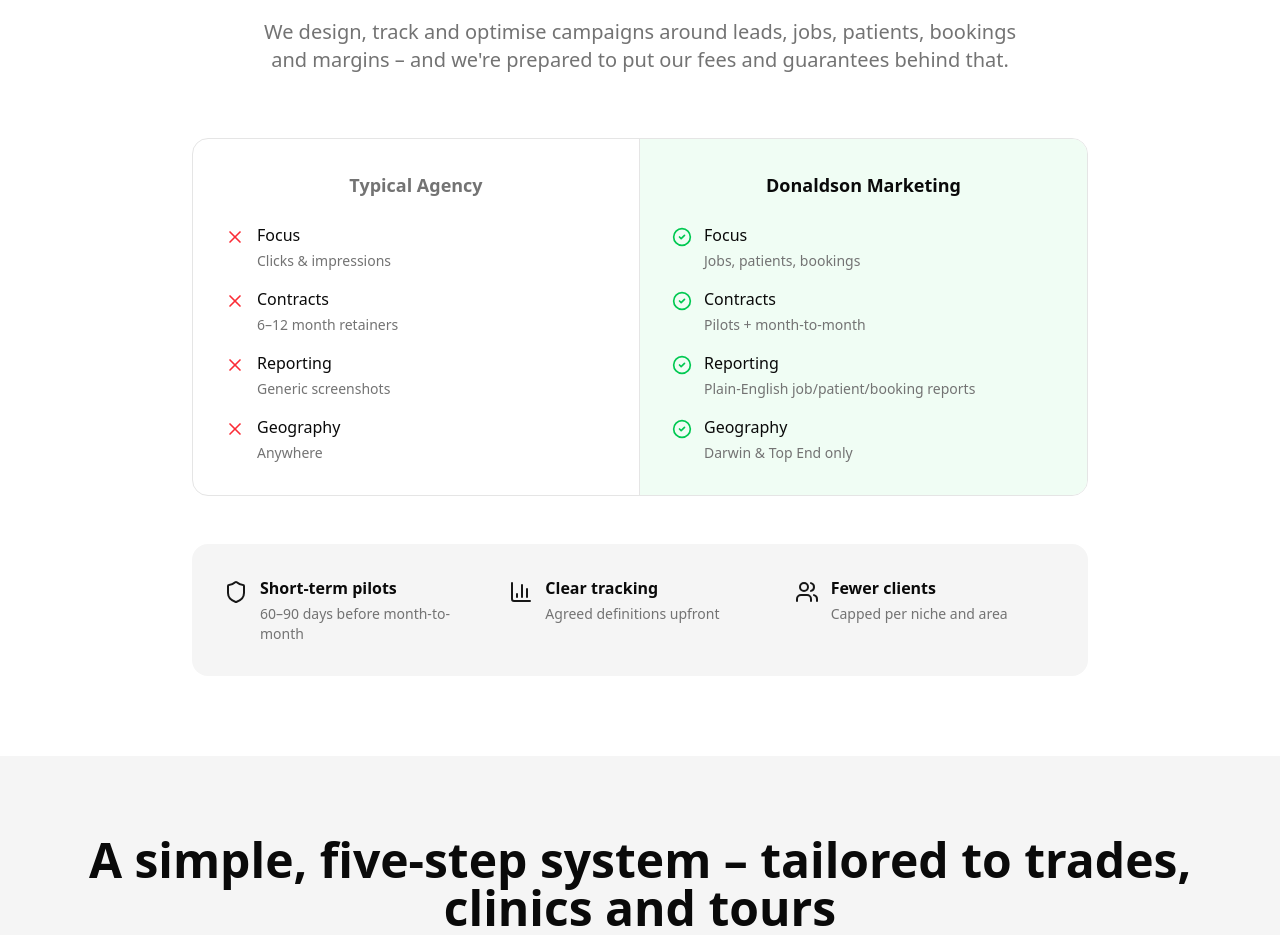
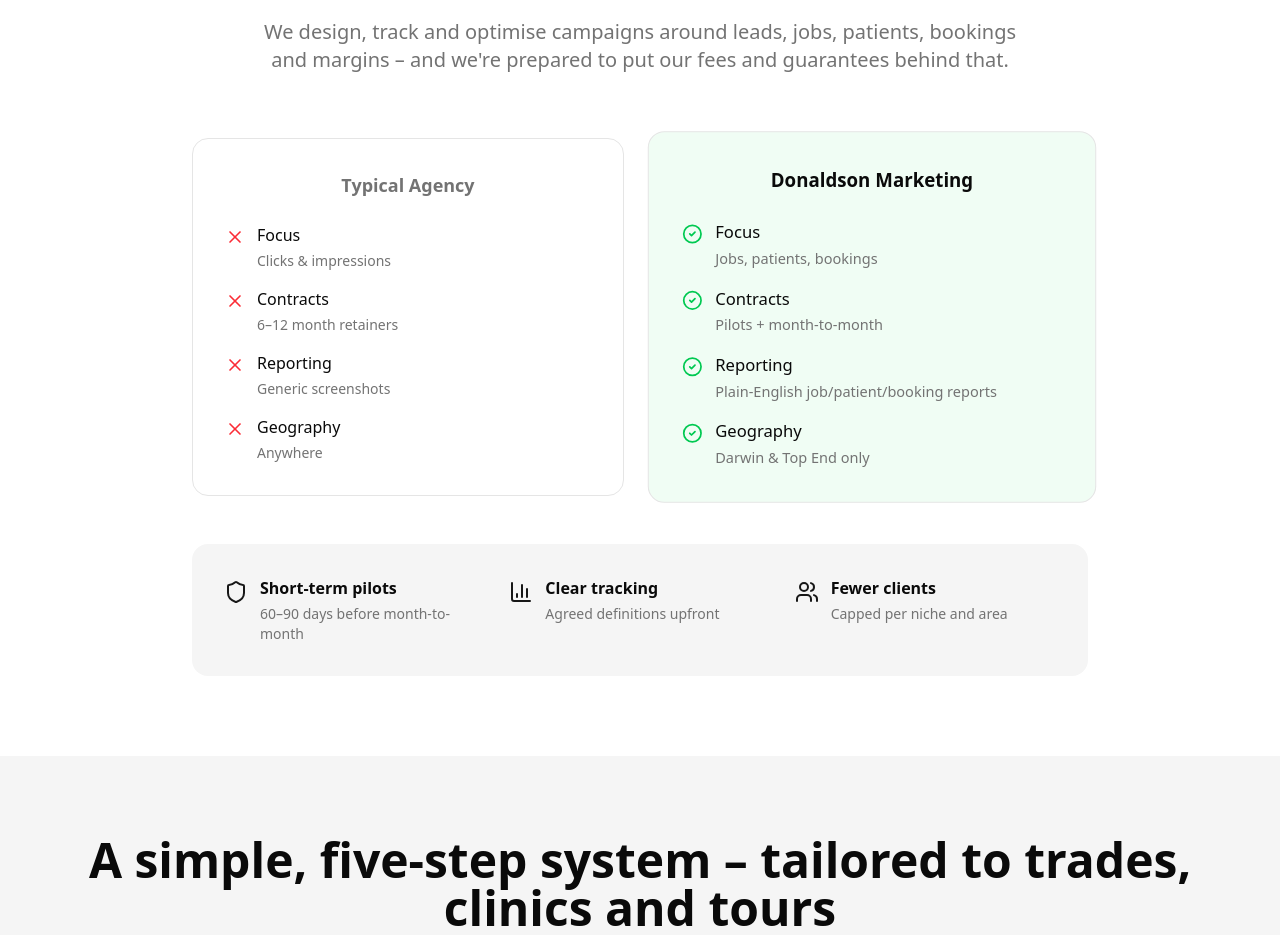
Before and after one commit to donaldsonblack/donaldson-agency, a Next.js app: page / in a window 1280 px wide. Shown: the part 2260-3195 px from the top of the page. Built offline with nearby package versions, Linux system fonts and the light colour scheme.

Commit message:
updated home page

```diff
--- a/src/app/page.tsx
+++ b/src/app/page.tsx
@@ -16,6 +16,7 @@
 } from "lucide-react";
 import Link from "next/link";
 import { AnimatedCTAButton } from "@/components/animated-cta-button";
+import { ComparisonTable } from "@/components/comparison-table";
 import { Navbar } from "@/components/navbar";
 
 export default function Home() {
@@ -254,101 +255,7 @@
             </div>
 
             {/* Comparison Table */}
-            <div className="bg-card border border-border rounded-2xl overflow-hidden max-w-4xl mx-auto mb-12">
-              <div className="grid md:grid-cols-2 divide-x divide-border">
-                <div className="p-8">
-                  <div className="text-center mb-6">
-                    <h3 className="text-lg font-bold text-muted-foreground">
-                      Typical Agency
-                    </h3>
-                  </div>
-                  <div className="space-y-4">
-                    <div className="flex items-start gap-3">
-                      <X className="w-5 h-5 text-red-500 flex-shrink-0 mt-1" />
-                      <div>
-                        <div className="font-medium mb-1">Focus</div>
-                        <div className="text-sm text-muted-foreground">
-                          Clicks & impressions
-                        </div>
-                      </div>
-                    </div>
-                    <div className="flex items-start gap-3">
-                      <X className="w-5 h-5 text-red-500 flex-shrink-0 mt-1" />
-                      <div>
-                        <div className="font-medium mb-1">Contracts</div>
-                        <div className="text-sm text-muted-foreground">
-                          6–12 month retainers
-                        </div>
-                      </div>
-                    </div>
-                    <div className="flex items-start gap-3">
-                      <X className="w-5 h-5 text-red-500 flex-shrink-0 mt-1" />
-                      <div>
-                        <div className="font-medium mb-1">Reporting</div>
-                        <div className="text-sm text-muted-foreground">
-                          Generic screenshots
-                        </div>
-                      </div>
-                    </div>
-                    <div className="flex items-start gap-3">
-                      <X className="w-5 h-5 text-red-500 flex-shrink-0 mt-1" />
-                      <div>
-                        <div className="font-medium mb-1">Geography</div>
-                        <div className="text-sm text-muted-foreground">
-                          Anywhere
-                        </div>
-                      </div>
-                    </div>
-                  </div>
-                </div>
-
-                <div className="p-8 bg-green-50 dark:bg-green-950/30">
-                  <div className="text-center mb-6">
-                    <h3 className="text-lg font-bold text-foreground">
-                      Donaldson Marketing
-                    </h3>
-                  </div>
-                  <div className="space-y-4">
-                    <div className="flex items-start gap-3">
-                      <CheckCircle2 className="w-5 h-5 text-green-500 flex-shrink-0 mt-1" />
-                      <div>
-                        <div className="font-medium mb-1">Focus</div>
-                        <div className="text-sm text-muted-foreground">
-                          Jobs, patients, bookings
-                        </div>
-                      </div>
-                    </div>
-                    <div className="flex items-start gap-3">
-                      <CheckCircle2 className="w-5 h-5 text-green-500 flex-shrink-0 mt-1" />
-                      <div>
-                        <div className="font-medium mb-1">Contracts</div>
-                        <div className="text-sm text-muted-foreground">
-                          Pilots + month-to-month
-                        </div>
-                      </div>
-                    </div>
-                    <div className="flex items-start gap-3">
-                      <CheckCircle2 className="w-5 h-5 text-green-500 flex-shrink-0 mt-1" />
-                      <div>
-                        <div className="font-medium mb-1">Reporting</div>
-                        <div className="text-sm text-muted-foreground">
-                          Plain-English job/patient/booking reports
-                        </div>
-                      </div>
-                    </div>
-                    <div className="flex items-start gap-3">
-                      <CheckCircle2 className="w-5 h-5 text-green-500 flex-shrink-0 mt-1" />
-                      <div>
-                        <div className="font-medium mb-1">Geography</div>
-                        <div className="text-sm text-muted-foreground">
-                          Darwin & Top End only
-                        </div>
-                      </div>
-                    </div>
-                  </div>
-                </div>
-              </div>
-            </div>
+            <ComparisonTable />
 
             <div className="bg-muted rounded-2xl p-8 max-w-4xl mx-auto">
               <div className="grid md:grid-cols-3 gap-6">
--- /dev/null
+++ b/src/components/comparison-table.tsx
@@ -0,0 +1,145 @@
+"use client";
+
+import { CheckCircle2, X } from "lucide-react";
+import { useEffect, useRef, useState } from "react";
+
+export function ComparisonTable() {
+  const rightCardRef = useRef<HTMLDivElement>(null);
+  const [scale, setScale] = useState(1);
+
+  useEffect(() => {
+    const handleScroll = () => {
+      if (!rightCardRef.current) return;
+
+      const rect = rightCardRef.current.getBoundingClientRect();
+      const windowHeight = window.innerHeight;
+
+      // Calculate when element is in view
+      const elementTop = rect.top;
+      const elementBottom = rect.bottom;
+
+      // Start scaling when element enters viewport
+      if (elementTop < windowHeight && elementBottom > 0) {
+        // Calculate progress (0 to 1) as element scrolls through viewport
+        const scrollProgress = Math.min(
+          1,
+          Math.max(0, (windowHeight - elementTop) / windowHeight)
+        );
+
+        // Scale up to 1.05 as it scrolls
+        if (scrollProgress < 0.8) {
+          const scaleValue = 1 + scrollProgress * 0.05;
+          setScale(scaleValue);
+        } else {
+          // Release back to normal with ease-out when almost out of view
+          setScale(1);
+        }
+      }
+    };
+
+    window.addEventListener("scroll", handleScroll);
+    handleScroll(); // Initial check
+
+    return () => window.removeEventListener("scroll", handleScroll);
+  }, []);
+
+  return (
+    <div className="grid md:grid-cols-2 gap-8 max-w-4xl mx-auto mb-12">
+      {/* Left Card - Typical Agency */}
+      <div className="bg-card border border-border rounded-2xl p-8">
+        <div className="text-center mb-6">
+          <h3 className="text-lg font-bold text-muted-foreground">
+            Typical Agency
+          </h3>
+        </div>
+        <div className="space-y-4">
+          <div className="flex items-start gap-3">
+            <X className="w-5 h-5 text-red-500 flex-shrink-0 mt-1" />
+            <div>
+              <div className="font-medium mb-1">Focus</div>
+              <div className="text-sm text-muted-foreground">
+                Clicks & impressions
+              </div>
+            </div>
+          </div>
+          <div className="flex items-start gap-3">
+            <X className="w-5 h-5 text-red-500 flex-shrink-0 mt-1" />
+            <div>
+              <div className="font-medium mb-1">Contracts</div>
+              <div className="text-sm text-muted-foreground">
+                6–12 month retainers
+              </div>
+            </div>
+          </div>
+          <div className="flex items-start gap-3">
+            <X className="w-5 h-5 text-red-500 flex-shrink-0 mt-1" />
+            <div>
+              <div className="font-medium mb-1">Reporting</div>
+              <div className="text-sm text-muted-foreground">
+                Generic screenshots
+              </div>
+            </div>
+          </div>
+          <div className="flex items-start gap-3">
+            <X className="w-5 h-5 text-red-500 flex-shrink-0 mt-1" />
+            <div>
+              <div className="font-medium mb-1">Geography</div>
+              <div className="text-sm text-muted-foreground">Anywhere</div>
+            </div>
+          </div>
+        </div>
+      </div>
+
+      {/* Right Card - Donaldson Marketing */}
+      <div
+        ref={rightCardRef}
+        className="bg-green-50 dark:bg-green-950/30 border border-border rounded-2xl p-8 transition-transform duration-500 ease-out"
+        style={{ transform: `scale(${scale})` }}
+      >
+        <div className="text-center mb-6">
+          <h3 className="text-lg font-bold text-foreground">
+            Donaldson Marketing
+          </h3>
+        </div>
+        <div className="space-y-4">
+          <div className="flex items-start gap-3">
+            <CheckCircle2 className="w-5 h-5 text-green-500 flex-shrink-0 mt-1" />
+            <div>
+              <div className="font-medium mb-1">Focus</div>
+              <div className="text-sm text-muted-foreground">
+                Jobs, patients, bookings
+              </div>
+            </div>
+          </div>
+          <div className="flex items-start gap-3">
+            <CheckCircle2 className="w-5 h-5 text-green-500 flex-shrink-0 mt-1" />
+            <div>
+              <div className="font-medium mb-1">Contracts</div>
+              <div className="text-sm text-muted-foreground">
+                Pilots + month-to-month
+              </div>
+            </div>
+          </div>
+          <div className="flex items-start gap-3">
+            <CheckCircle2 className="w-5 h-5 text-green-500 flex-shrink-0 mt-1" />
+            <div>
+              <div className="font-medium mb-1">Reporting</div>
+              <div className="text-sm text-muted-foreground">
+                Plain-English job/patient/booking reports
+              </div>
+            </div>
+          </div>
+          <div className="flex items-start gap-3">
+            <CheckCircle2 className="w-5 h-5 text-green-500 flex-shrink-0 mt-1" />
+            <div>
+              <div className="font-medium mb-1">Geography</div>
+              <div className="text-sm text-muted-foreground">
+                Darwin & Top End only
+              </div>
+            </div>
+          </div>
+        </div>
+      </div>
+    </div>
+  );
+}
```
